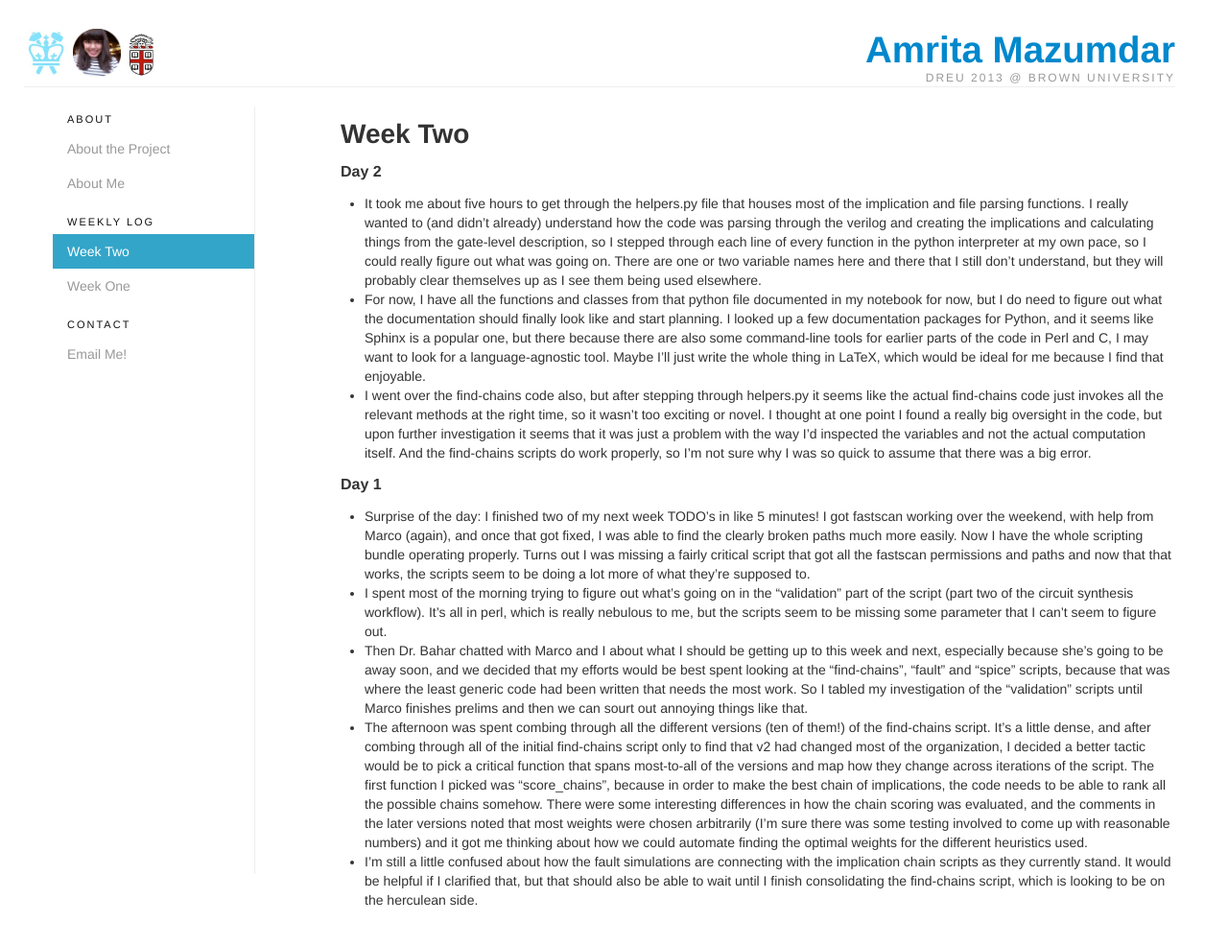
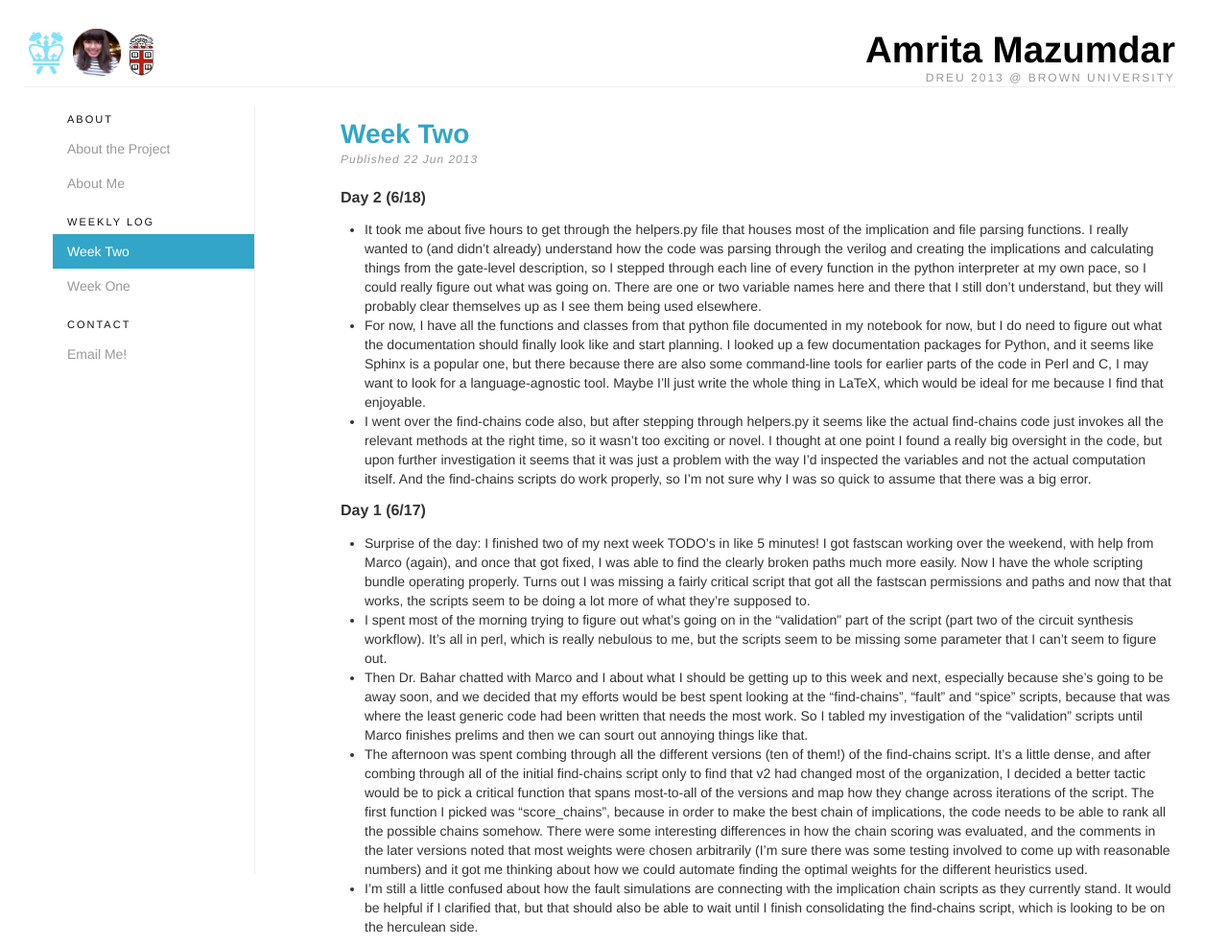
Before and after one commit to amritamaz/dreu-blog, a Jekyll site: the page built from _posts/2013-06-22-week-two.md, in a window 1280 px wide. Shown: the whole page at 96% size. Built offline with Jekyll 4.4.1, drawn with Linux system fonts in a browser that asks for light colours; nearby versions of some CDN libraries; Markdown is read by kramdown in place of the engine named in the settings; before the commit the page ends 958 px from its top, so only the background shows below that.

Commit message:
day two week two

```diff
--- a/_layouts/post.html
+++ b/_layouts/post.html
@@ -25,7 +25,8 @@
 
         <div class="span9">
           <div id="post">
-            <div id="title"><h1>{{ page.title }}</h1></div>
+            <div id="title"><h1><a href="{{ page.url }}">{{ page.title }}</a></h1></div>
+            <div id="date">Published {{ page.date | date_to_string }}</div>
             {{content}}
           </div>
         </div>
--- a/_posts/2013-06-22-week-two.md
+++ b/_posts/2013-06-22-week-two.md
@@ -4,7 +4,7 @@ title: Week Two
 category: weekly log
 ---
 
-## Day 2
+## Day 2 (6/18)
 + It took me about five hours to get through the helpers.py file that
 houses most of the implication and file parsing functions. I really wanted to
 (and didn't already) understand how the code was parsing through the verilog
@@ -28,7 +28,7 @@ but upon further investigation it seems that it was just a problem with the way
 the variables and not the actual computation itself. And the find-chains scripts do work properly, so I'm
 not sure why I was so quick to assume that there was a big error.
 
-## Day 1
+## Day 1 (6/17)
  + Surprise of the day: I finished two of my next week TODO's in like 5 minutes!
  I got fastscan working over the weekend, with help from Marco (again), and once
  that got fixed, I was able to find the clearly broken paths much more easily.
--- a/assets/css/style.css
+++ b/assets/css/style.css
@@ -10,6 +10,14 @@ body {
 #name {
   text-align: right;
   float: right;
+}
+
+#name a{
+  color: #000;
+}
+
+a {
+  color: #33a5c8;
 }
 
 #logos {
@@ -70,6 +78,7 @@ margin-top: 0px;
 #name h1{
   line-height: normal;
   margin: 0;
+  color: #33a5c8;
 }
 
 #name h2{
@@ -88,6 +97,17 @@ margin-top: 0px;
 
 #post h2{
   font-size: 16px;
+}
+
+#post #date {
+  line-height: normal;
+  margin-top: -10px;
+  padding-bottom: 10px;
+  font-weight: 300;
+  color: #999;
+  font-style: italic;
+  letter-spacing: 1px;
+  font-size: 12px;
 }
 
 #barus {
```
Also changed, not shown: _posts/2013-06-15-week-one.md (+59 -57 lines).
